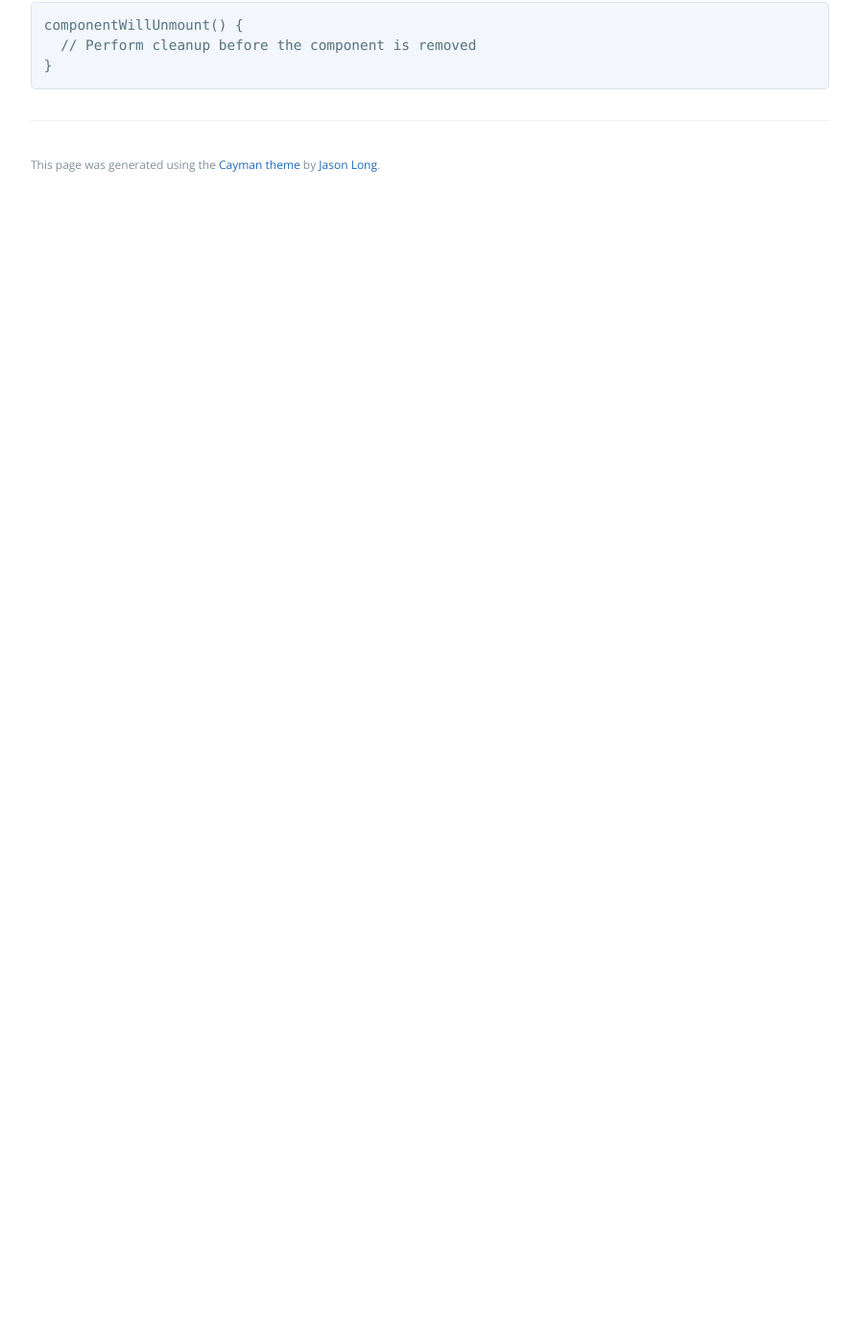
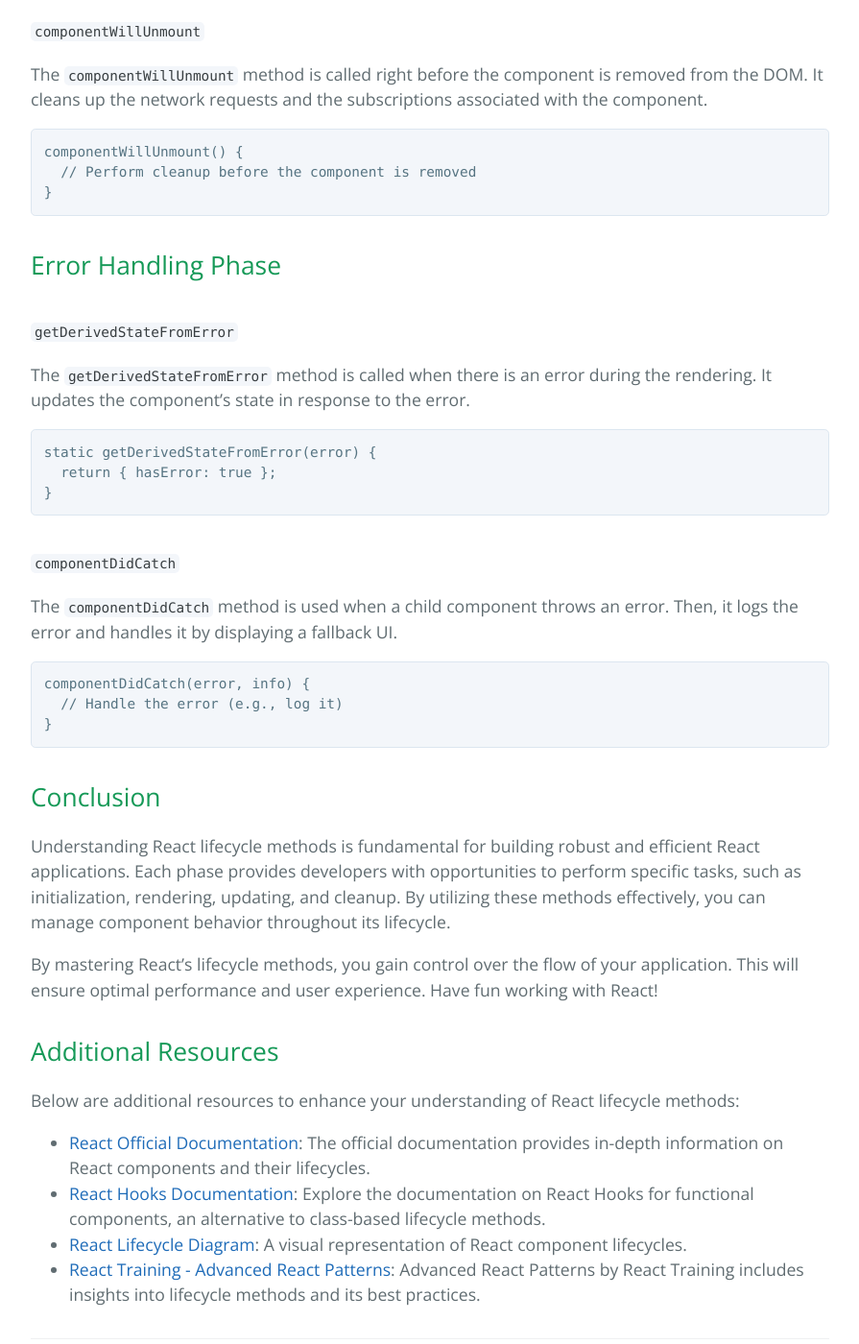
Before and after one commit to learning-software-engineering/learning-software-engineering.github.io, a Jekyll site: the page built from Topics/Tech_Stacks/react_lifecycle.md, in a window 1280 px wide and 1400 px high, scrolled down 3854 px. Shown: the whole window at 96% size, without its empty margins (192-1087 px from the left). Built offline with Jekyll 4.4.1, drawn with Linux system fonts in a browser that asks for light colours; our own code applies the rules of GitHub Pages for plain Markdown files; before the commit the page ends 4068 px from its top, so only the background shows below that; some of the changed text lies outside the part shown.

Commit message:
Update react_lifecycle.md

````diff
--- a/Topics/Tech_Stacks/react_lifecycle.md
+++ b/Topics/Tech_Stacks/react_lifecycle.md
@@ -6,18 +6,23 @@ This documentation provides an overview of React lifecycle methods, explaining w
 
 1. [Introduction](#introduction)
 2. [React Component Lifecycle](#react-component-lifecycle)
-3. [Mounting Phase](#mounting-phase)
-    - [constructor](#constructor)
-    - [render](#render)
-    - [componentDidMount](#componentdidmount)
-4. [Updating Phase](#updating-phase)
-    - [static getDerivedStateFromProps](#static-getderivedstatefromprops)
-    - [shouldComponentUpdate](#shouldcomponentupdate)
-    - [render](#render)
-    - [getSnapshotBeforeUpdate](#getsnapshotbeforeupdate)
-    - [componentDidUpdate](#componentdidupdate)
-5. [Unmounting Phase](#unmounting-phase)
-    - [componentWillUnmount](#componentwillunmount)
+   - [Mounting Phase](#mounting-phase)
+      - [constructor](#constructor)
+      - [render](#render)
+      - [componentDidMount](#componentdidmount)
+   - [Updating Phase](#updating-phase)
+      - [static getDerivedStateFromProps](#static-getderivedstatefromprops)
+      - [shouldComponentUpdate](#shouldcomponentupdate)
+      - [render](#render-1)
+      - [getSnapshotBeforeUpdate](#getsnapshotbeforeupdate)
+      - [componentDidUpdate](#componentdidupdate)
+   - [Unmounting Phase](#unmounting-phase)
+      - [componentWillUnmount](#componentwillunmount)
+   - [Error Handling Phase](#error-handling-phase)
+      - [getDerivedStateFromError](#getderivedstatefromerror)
+      - [componentDidCatch](#componentdidcatch)
+3. [Conclusion](#conclusion)
+4. [Additional Resources](#additional-resources)
 
 ## Introduction
 
@@ -134,3 +139,41 @@ componentWillUnmount() {
   // Perform cleanup before the component is removed
 }
 ```
+
+## Error Handling Phase
+
+### `getDerivedStateFromError`
+
+The `getDerivedStateFromError` method is called when there is an error during the rendering. It updates the component's state in response to the error.
+
+```jsx
+static getDerivedStateFromError(error) {
+  return { hasError: true };
+}
+```
+
+### `componentDidCatch`
+
+The `componentDidCatch` method is used when a child component throws an error. Then, it logs the error and handles it by displaying a fallback UI.
+
+```jsx
+componentDidCatch(error, info) {
+  // Handle the error (e.g., log it)
+}
+```
+
+## Conclusion
+
+Understanding React lifecycle methods is fundamental for building robust and efficient React applications. Each phase provides developers with opportunities to perform specific tasks, such as initialization, rendering, updating, and cleanup. By utilizing these methods effectively, you can manage component behavior throughout its lifecycle.
+
+By mastering React's lifecycle methods, you gain control over the flow of your application. This will ensure optimal performance and user experience. Have fun working with React!
+
+
+## Additional Resources
+
+Below are additional resources to enhance your understanding of React lifecycle methods:
+
+- [React Official Documentation](https://reactjs.org/docs/react-component.html): The official documentation provides in-depth information on React components and their lifecycles.
+- [React Hooks Documentation](https://reactjs.org/docs/hooks-intro.html): Explore the documentation on React Hooks for functional components, an alternative to class-based lifecycle methods.
+- [React Lifecycle Diagram](https://projects.wojtekmaj.pl/react-lifecycle-methods-diagram/): A visual representation of React component lifecycles.
+- [React Training - Advanced React Patterns](https://reacttraining.com/patterns/): Advanced React Patterns by React Training includes insights into lifecycle methods and its best practices.
````
